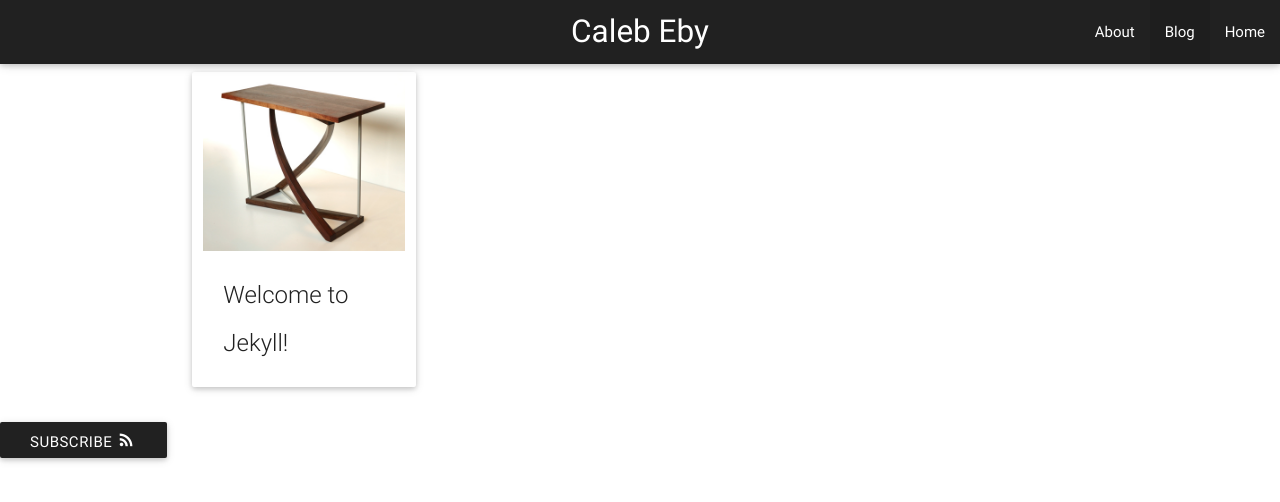
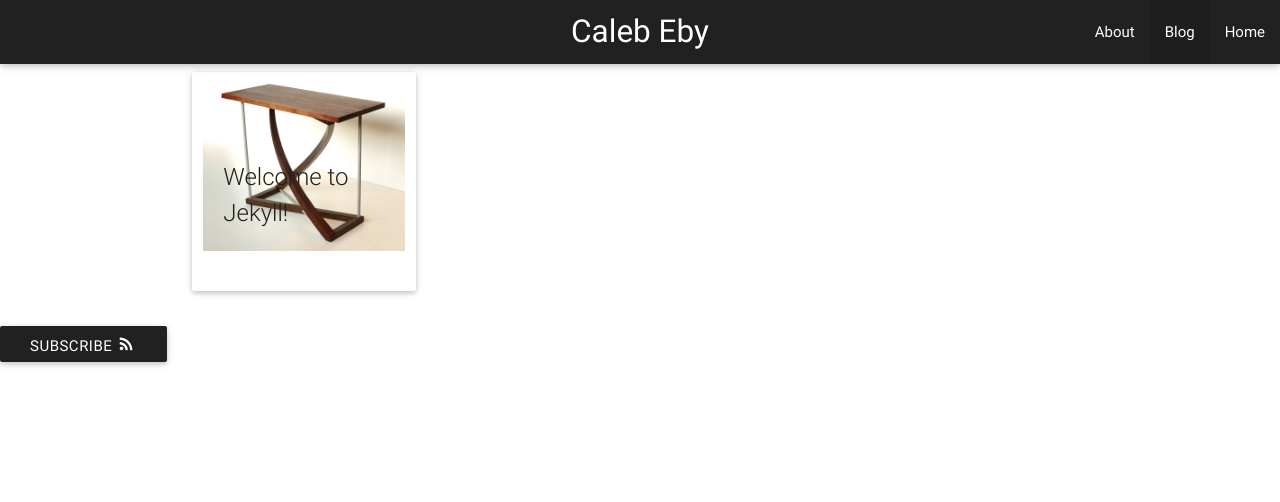
Before and after one commit to calebeby/calebeby.github.io, a Jekyll site: the page built from blog.html, in a window 1280 px wide. Shown: the top 502 px of the page. Built offline with Jekyll 4.4.1, drawn with Linux system fonts in a browser that asks for light colours; nearby versions of some CDN libraries; library files that are not in the unit come from our copies.

Commit message:
move title

```diff
--- a/blog.html
+++ b/blog.html
@@ -9,9 +9,9 @@ permalink: /blog/
 		<div class="col s12 m4 l3 card hoverable waves-effect waves-block waves-light">
 			<div class="card-image">
 				<img class="responsive-img" src="/assets{{ post.url }}cover.jpg">
+        <span class="card-title grey-text text-darken-4">{{ post.title }}</span>
 			</div>
 			<div class="card-content">
-			<span class="card-title grey-text text-darken-4">{{ post.title }}</span>
 			</div>
 		</div>
 	</a>
```
